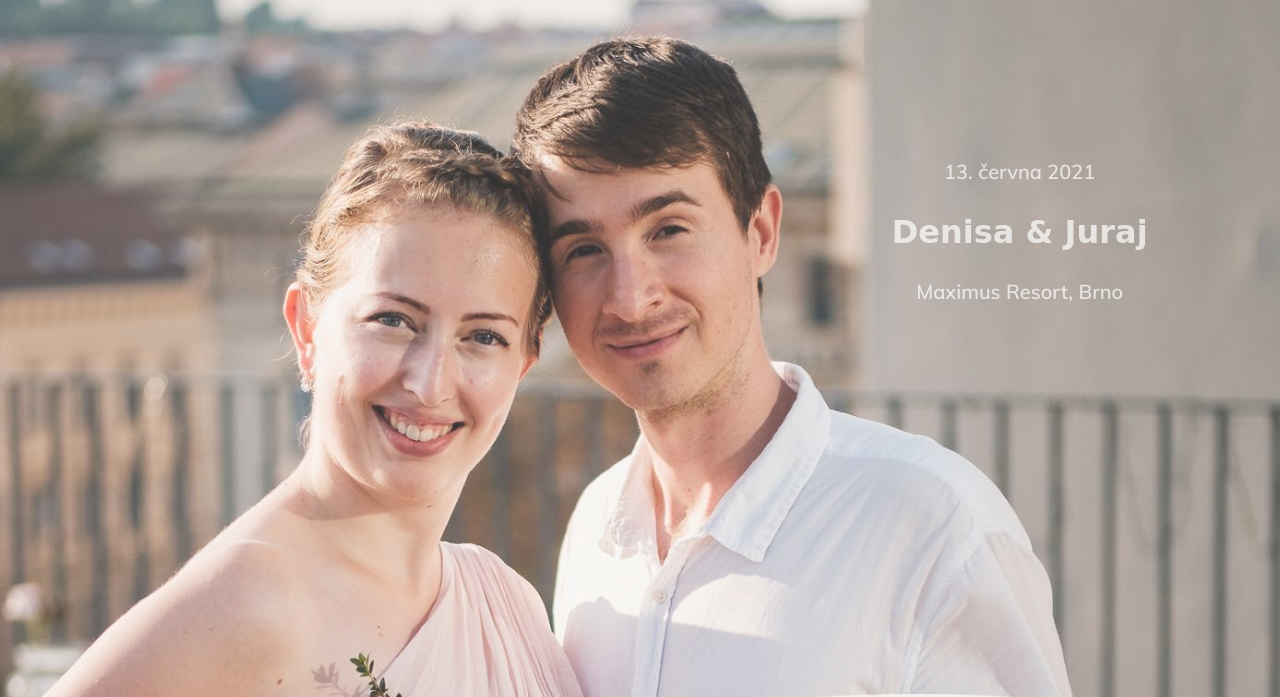
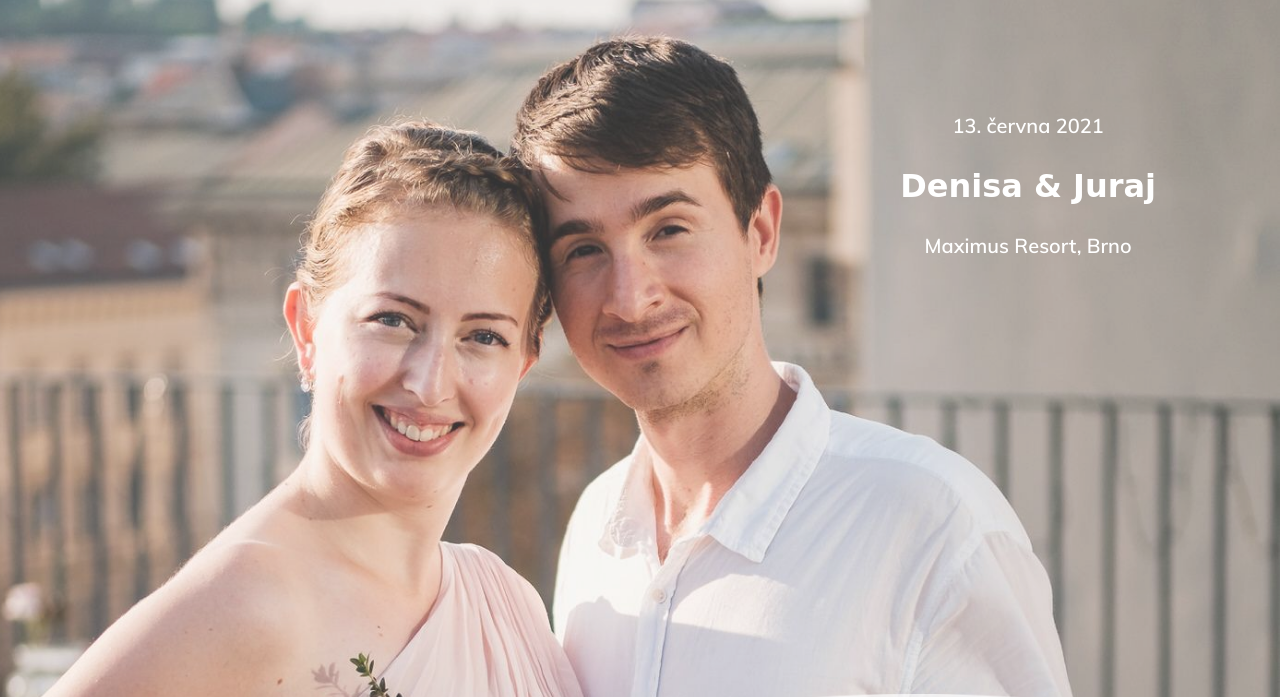
Before and after one commit to jurusix/jakubikovi, a plain HTML site: page index.html in a window 1280 px wide. Shown: the part 103-800 px from the top of the page. Drawn offline with Linux system fonts and the light colour scheme; a web font is replaced by a local one.

Commit message:
change gray to white for headline

```diff
--- a/css/style.css
+++ b/css/style.css
@@ -798,10 +798,10 @@ h3 {
 
 .slider_area_inner .slider_text {
   position: absolute;
-  right: 8%;
-  top: 3%;
+  right: 5%;
+  top: 6%;
   background-size: cover;
-  padding: 130px 30px 120px 90px;
+  padding: 60px;
   z-index: 10;
 }
 
@@ -825,7 +825,7 @@ h3 {
   font-size: 20px;
   font-weight: 600;
   font-family: 'Muli', sans-serif;
-  color: rgb(255 255 255 / 70%);
+  color: #fff;
   line-height: 2;
 }
 
@@ -833,7 +833,7 @@ h3 {
   font-size: 32px;
   font-family: 'Petit Formal Script', cursive;
   font-weight: 400;
-  color: rgb(255 255 255 / 70%);
+  color: #fff;
   line-height: 2;
   font-weight: bold;
 }
```
